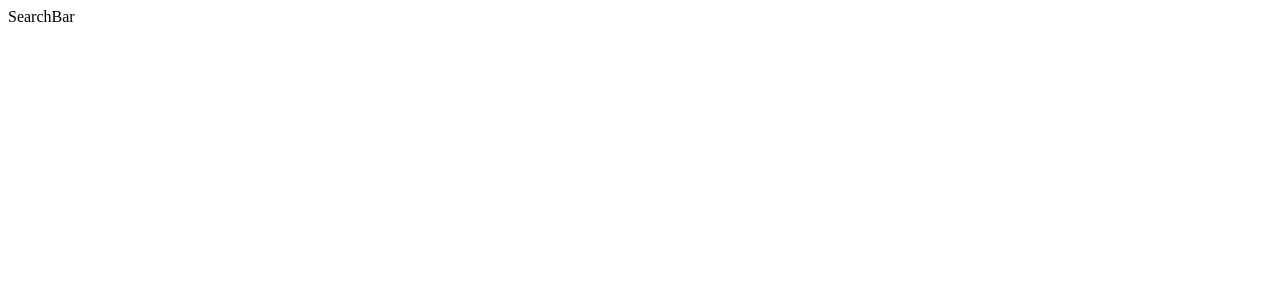
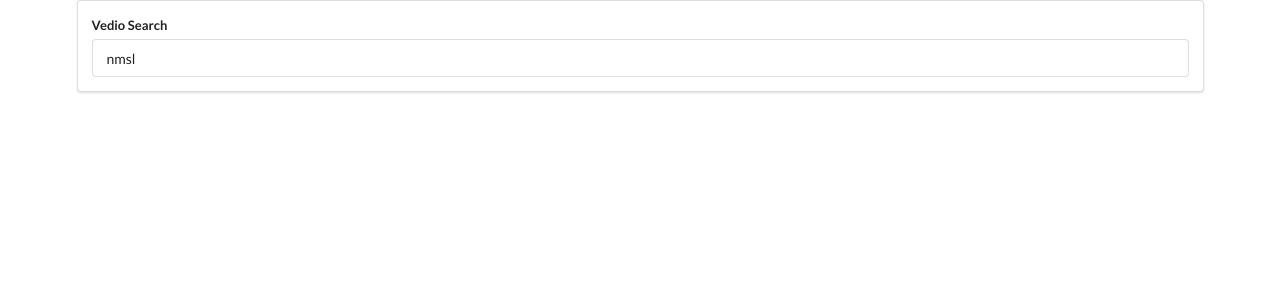
Before and after one commit to RoyRaoxr/React-practice, a React (Create React App) app in the folder project3/: page / in a window 1280 px wide. Shown: the top 300 px of the page. Built offline with nearby package versions, Linux system fonts and the light colour scheme.

Commit message:
contorlled

```diff
--- a/project3/public/index.html
+++ b/project3/public/index.html
@@ -1,27 +1,20 @@
 <!DOCTYPE html>
 <html lang="en">
     <head>
-    <meta charset="utf-8" />
-    <link rel="shortcut icon" href="%PUBLIC_URL%/favicon2.ico" />
+        <meta charset="utf-8"/>
+        <link rel="shortcut icon" href="%PUBLIC_URL%/favicon2.ico"/>
         <meta
             name="viewport"
-      content="width=device-width, initial-scale=1, shrink-to-fit=no"
-    />
-    <meta name="theme-color" content="#000000" />
+            content="width=device-width, initial-scale=1, shrink-to-fit=no"/>
+        <meta name="theme-color" content="#000000"/>
         <!--
       manifest.json provides metadata used when your web app is added to the
       homescreen on Android. See https://developers.google.com/web/fundamentals/web-app-manifest/
     -->
-    <link rel="manifest" href="%PUBLIC_URL%/manifest.json" />
-    <!--
-      Notice the use of %PUBLIC_URL% in the tags above.
-      It will be replaced with the URL of the `public` folder during the build.
-      Only files inside the `public` folder can be referenced from the HTML.
-
-      Unlike "/favicon.ico" or "favicon.ico", "%PUBLIC_URL%/favicon.ico" will
-      work correctly both with client-side routing and a non-root public URL.
-      Learn how to configure a non-root public URL by running `npm run build`.
-    -->
+        <link rel="manifest" href="%PUBLIC_URL%/manifest.json"/>
+        <link
+            rel="stylesheet"
+            href="https://cdnjs.cloudflare.com/ajax/libs/semantic-ui/2.4.1/semantic.min.css"/>
         <title>React App</title>
     </head>
     <body>
--- a/project3/src/components/App.js
+++ b/project3/src/components/App.js
@@ -5,7 +5,7 @@ import SearchBar from './SearchBar';
 class App extends React.Component {
     render() {
         return (
-            <div>
+            <div className="ui container">
                 <SearchBar />
             </div>
         );
--- a/project3/src/components/SearchBar.js
+++ b/project3/src/components/SearchBar.js
@@ -1,9 +1,31 @@
 import React from 'react';
 
 class SearchBar extends React.Component {
+    state = {
+        term: 'nmsl'
+    };
+
+    onInputChange = event => {
+        this.setState({term: event.target.value});
+    }
+
+    onFormSubmit = event => {
+        event.preventDefault();
+
+
+        //todo callback from parent component
+    }
+
     render() {
         return (
-            <div>SearchBar</div>
+            <div className="search-bar ui segment">
+                <form onSubmit={this.onFormSubmit} className="ui form">
+                    <div className="field">
+                        <label>Vedio Search</label>
+                        <input type="text" value={this.state.term} onChange={this.onInputChange}/>
+                    </div>
+                </form>
+            </div>
         );
     }
 }
```
Lines whose indentation alone changed are shown as unchanged.
